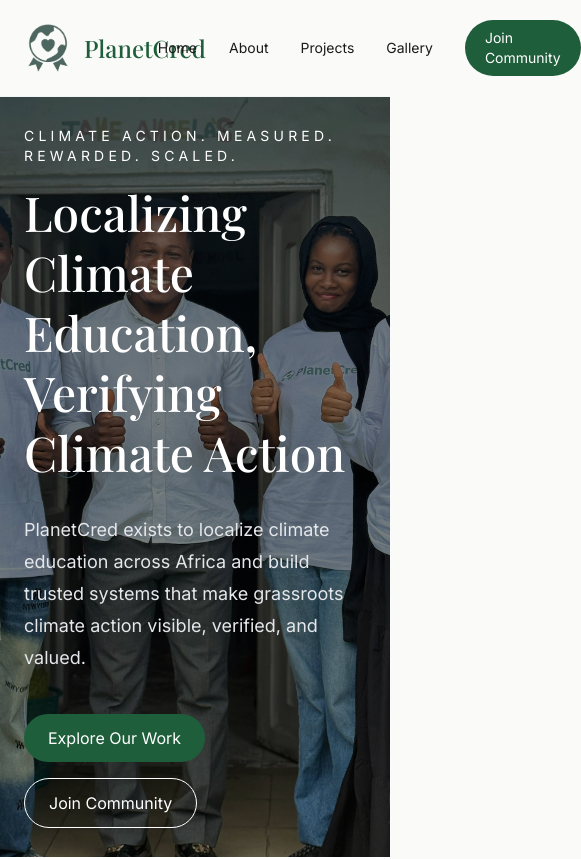
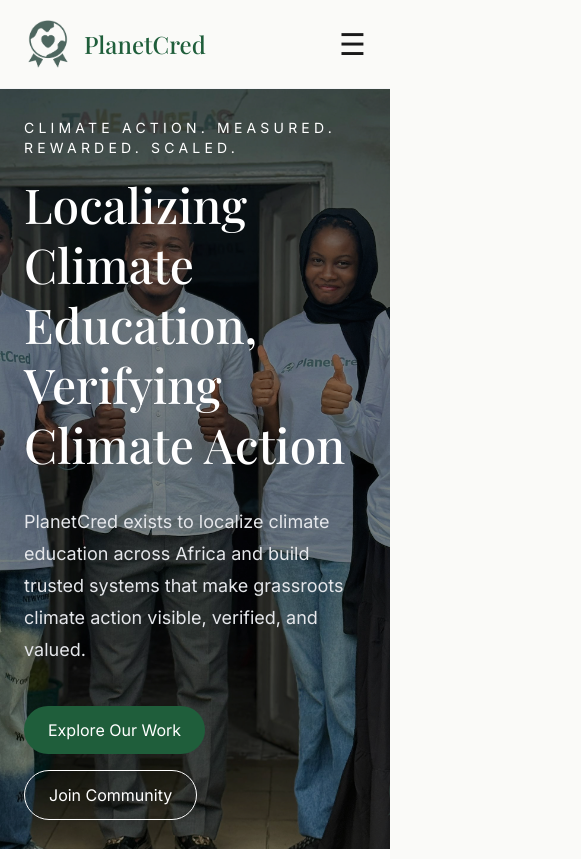
Before and after one commit to HoneyHauwa/planetcred-app, a React (Vite) app: page / in a window 390 px wide. Shown: the top 859 px of the page, 581 px wide, since content can reach past the window. Built offline with nearby package versions, Linux system fonts and the light colour scheme.

Commit message:
Fix mobile navbar responsiveness

```diff
--- a/src/components/Navbar.tsx
+++ b/src/components/Navbar.tsx
@@ -1,10 +1,15 @@
+import { useState } from "react";
 import { Link } from "react-router-dom";
 
 function Navbar() {
+  const [open, setOpen] = useState(false);
+
   return (
-    <nav className="bg-background border-b border-gray-100">
+    <nav className="bg-background border-b border-gray-100 sticky top-0 z-50">
 
       <div className="max-w-7xl mx-auto px-6 lg:px-12 py-5 flex items-center justify-between">
+
+        {/* LOGO */}
 
         <Link
           to="/"
@@ -21,33 +26,23 @@ function Navbar() {
           </h1>
         </Link>
 
-        <div className="flex items-center gap-8 font-body text-sm">
+        {/* DESKTOP MENU */}
 
-          <Link
-            to="/"
-            className="hover:text-primary transition"
-          >
+        <div className="hidden md:flex items-center gap-8 font-body text-sm">
+
+          <Link to="/" className="hover:text-primary transition">
             Home
           </Link>
 
-          <Link
-            to="/about"
-            className="hover:text-primary transition"
-          >
+          <Link to="/about" className="hover:text-primary transition">
             About
           </Link>
 
-          <Link
-            to="/projects"
-            className="hover:text-primary transition"
-          >
+          <Link to="/projects" className="hover:text-primary transition">
             Projects
           </Link>
 
-          <Link
-            to="/gallery"
-            className="hover:text-primary transition"
-          >
+          <Link to="/gallery" className="hover:text-primary transition">
             Gallery
           </Link>
 
@@ -62,7 +57,67 @@ function Navbar() {
 
         </div>
 
+        {/* MOBILE BUTTON */}
+
+        <button
+          onClick={() => setOpen(!open)}
+          className="md:hidden text-3xl"
+        >
+          {open ? "✕" : "☰"}
+        </button>
+
       </div>
+
+      {/* MOBILE MENU */}
+
+      {open && (
+
+        <div className="md:hidden border-t border-gray-100 bg-background">
+
+          <div className="flex flex-col px-6 py-6 gap-6 font-body">
+
+            <Link
+              to="/"
+              onClick={() => setOpen(false)}
+            >
+              Home
+            </Link>
+
+            <Link
+              to="/about"
+              onClick={() => setOpen(false)}
+            >
+              About
+            </Link>
+
+            <Link
+              to="/projects"
+              onClick={() => setOpen(false)}
+            >
+              Projects
+            </Link>
+
+            <Link
+              to="/gallery"
+              onClick={() => setOpen(false)}
+            >
+              Gallery
+            </Link>
+
+            <a
+              href="https://t.me/planetcred"
+              target="_blank"
+              rel="noopener noreferrer"
+              className="bg-primary text-white px-5 py-3 rounded-full text-center"
+            >
+              Join Community
+            </a>
+
+          </div>
+
+        </div>
+
+      )}
 
     </nav>
   );
```
